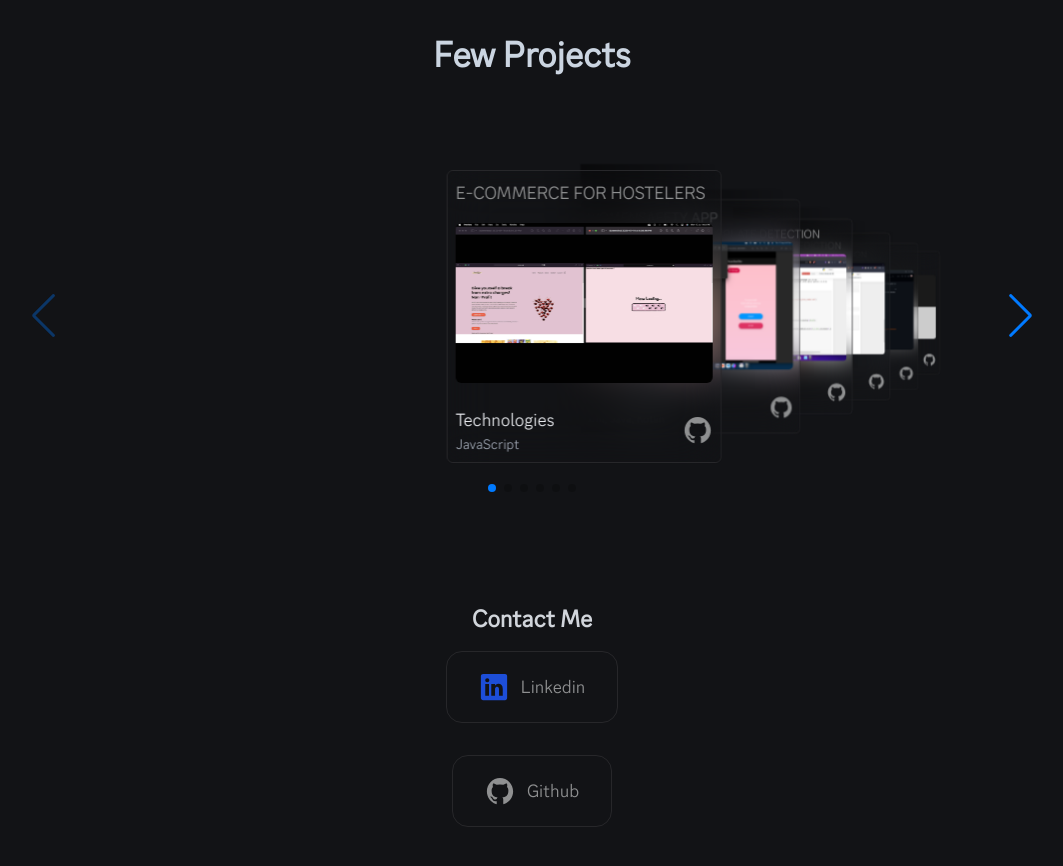
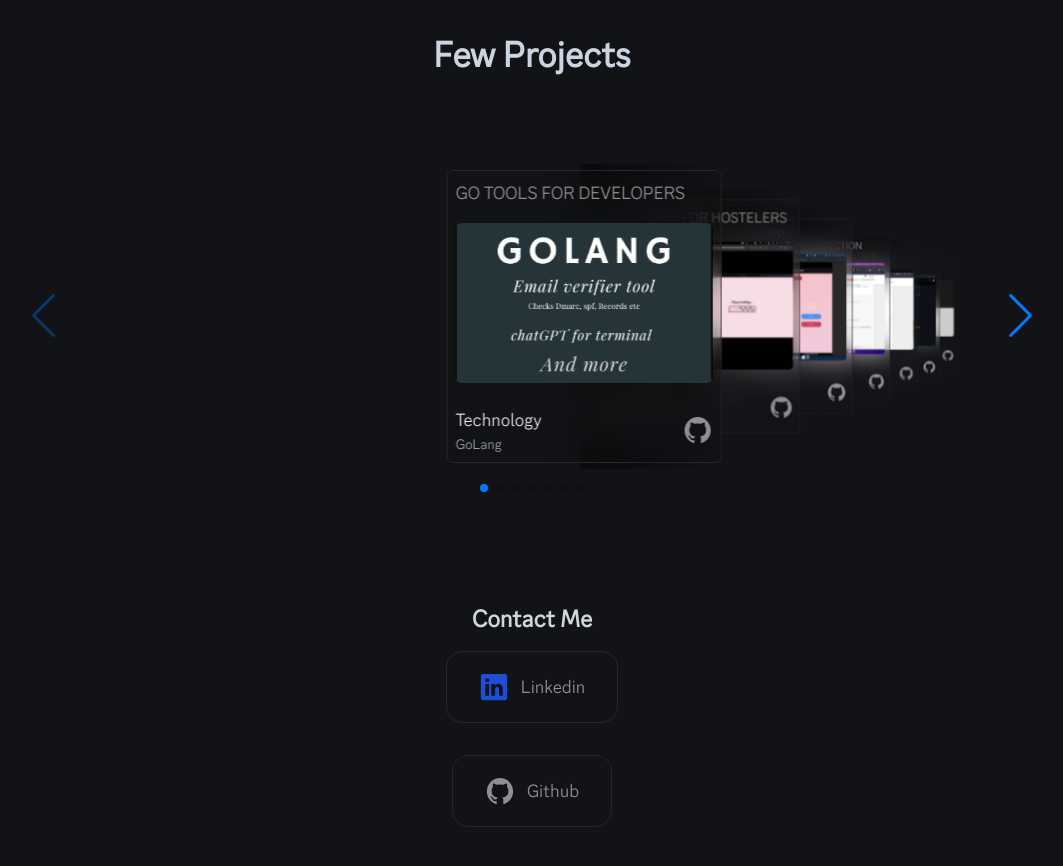
Before and after one commit to aaayushh7/myPortfolio, a React (Create React App) app: page / in a window 1280 px wide. Shown: the part 3120-3986 px from the top of the page, without its empty margins (108-1171 px from the left). Built offline with nearby package versions, Linux system fonts and the light colour scheme.

Commit message:
compartmentalised

```diff
--- a/src/index.css
+++ b/src/index.css
@@ -45,7 +45,6 @@ body {
 }
 
 
-
 /* Apply pulse animation */
 .animate-pulse {
   animation: pulse 1s cubic-bezier(0.4, 0, 0.6, 1) infinite;
--- a/src/proect.js
+++ b/src/proect.js
@@ -7,16 +7,17 @@ import 'swiper/css/effect-coverflow';
 import 'swiper/css/pagination';
 import 'swiper/css/navigation';
 
-import  { EffectCoverflow, Pagination, Navigation } from 'swiper/modules';
+import { EffectCoverflow, Pagination, Navigation } from 'swiper/modules';
 
 import website from './Images/foodilse.jpg';
 import appl from './Images/Calc.jpg';
 import anp from './Images/ANPR.jpg';
 import disp from './Images/DisPred.jpg';
 import can from './Images/can.png';
-import more from './Images/more.png'
+import more from './Images/gola.png'
+import git  from './Images/more.png'
 import { LazyLoadImage } from 'react-lazy-load-image-component';
-import {IoLogoGithub} from 'react-icons/io5';
+import { IoLogoGithub } from 'react-icons/io5';
 
 
 const Project = () => {
@@ -55,7 +56,31 @@ const Project = () => {
         modules={[EffectCoverflow, Pagination, Navigation]}
         className="swiper_container"
       >
-                <SwiperSlide className='pt-11 pb-11'><div className=' backdrop-blur-xl  border cursor-pointer border-zinc-800 rounded-md p-2 min-w-[275px] md:max-w-[275px] hover:border-zinc-600 duration-100 ease-in-out'>
+        <SwiperSlide className='pt-11'><div className=' backdrop-blur-xl  border cursor-pointer border-zinc-800 rounded-md p-2 min-w-[275px] md:max-w-[275px] hover:border-zinc-600 duration-100 ease-in-out'>
+
+          <p className='text-lg text-textBase font-medium uppercase'>
+            Go Tools for developers
+          </p>
+          <LazyLoadImage
+            src={more}
+            alt=''
+            effect='opacity' // Optional: Add blur effect while loading
+            className='w-full h-full object-cover rounded-md my-4'
+          />                <div className='flex flex-1 items-center justify-between'>
+            <p className='text-lg text-gray-200'>
+              Technology
+              <span className='block text-sm text-gray-400'>
+               GoLang
+              </span>
+            </p>
+            <a href='https://github.com/aaayushh7'>
+              <div>
+                <IoLogoGithub className='text-textBase text-3xl cursor-pointer' />
+              </div>
+            </a>
+          </div>
+        </div></SwiperSlide>
+        <SwiperSlide className='pt-11 pb-11'><div className=' backdrop-blur-xl  border cursor-pointer border-zinc-800 rounded-md p-2 min-w-[275px] md:max-w-[275px] hover:border-zinc-600 duration-100 ease-in-out '>
           <p className='text-lg text-textBase font-medium uppercase'>
             E-commerce for Hostelers
           </p>
@@ -112,7 +137,7 @@ const Project = () => {
             src={anp}
             alt=''
             effect='opacity' // Optional: Add blur effect while loading
-                    className='w-full h-full object-cover rounded-md my-4'/>
+            className='w-full h-full object-cover rounded-md my-4' />
           <div className='flex flex-1 items-center justify-between'>
             <p className='text-lg text-gray-200'>
               Technologies
@@ -181,7 +206,7 @@ const Project = () => {
             More Projects
           </p>
           <LazyLoadImage
-                     src={more}
+            src={git}
             alt=''
             effect='opacity' // Optional: Add blur effect while loading
             className='w-full h-full object-cover rounded-md my-4'
```
Also changed, not shown: src/Images/Calc.jpg, src/Images/gola.png (added). Lines whose indentation alone changed are shown as unchanged.
